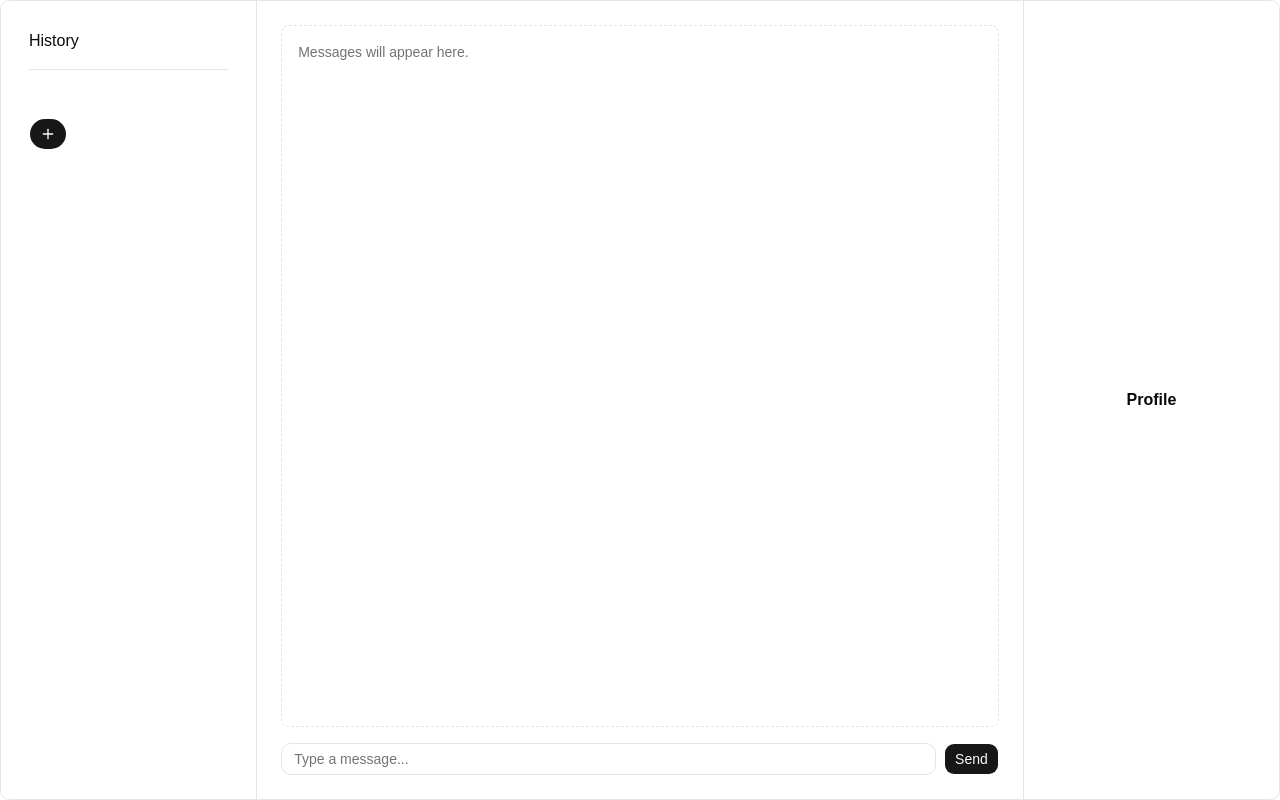
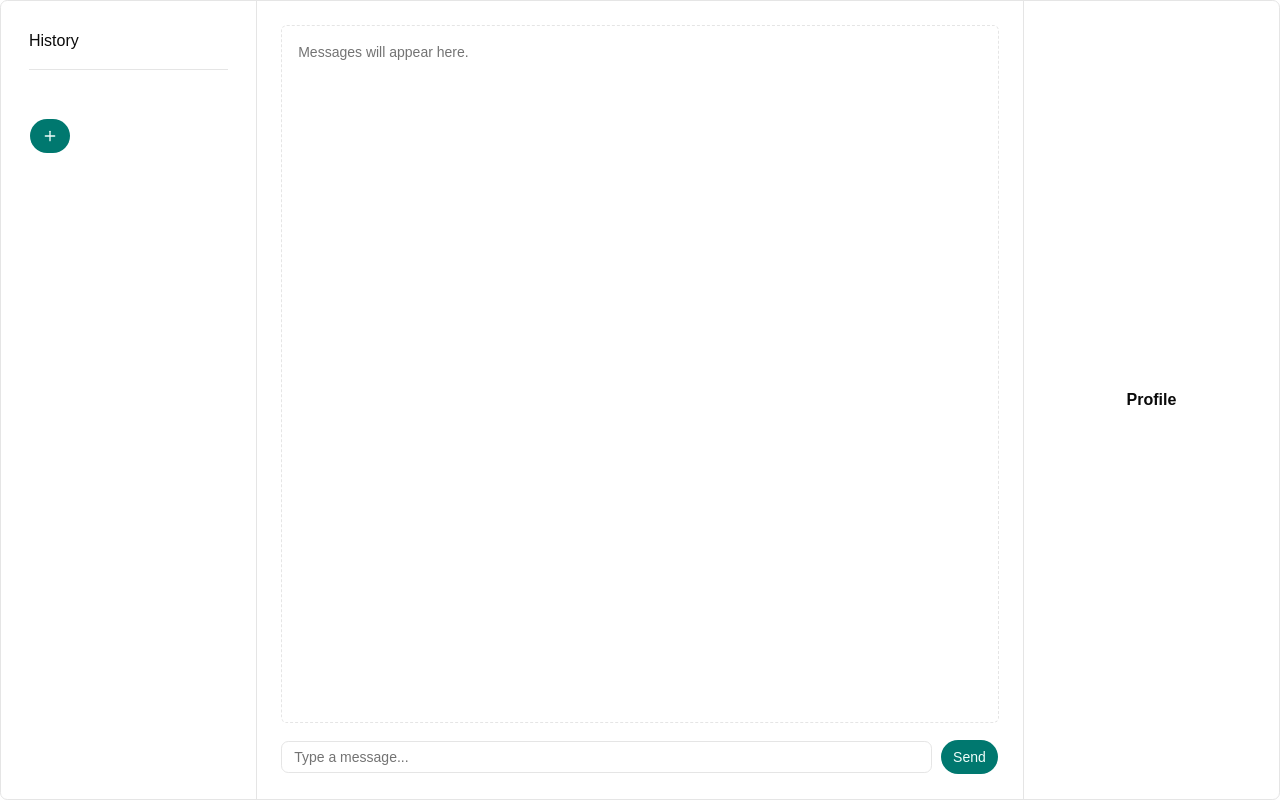
Before and after one commit to csabika98/ConvoVault, a React (Vite) app: page / in a window 1280 px wide. Built offline with nearby package versions, Linux system fonts and the light colour scheme.

Commit message:
apply new shadcn preset

```diff
--- a/package.json
+++ b/package.json
@@ -10,7 +10,9 @@
     "preview": "vite preview"
   },
   "dependencies": {
+    "@fontsource-variable/figtree": "^5.2.10",
     "@fontsource-variable/inter": "^5.2.8",
+    "@phosphor-icons/react": "^2.1.10",
     "@tailwindcss/vite": "^4.2.4",
     "class-variance-authority": "^0.7.1",
     "clsx": "^2.1.1",
@@ -18,8 +20,8 @@
     "radix-ui": "^1.4.3",
     "react": "^19.2.5",
     "react-dom": "^19.2.5",
-    "react-resizable-panels": "^4.10.0",
-    "shadcn": "^4.5.0",
+    "react-resizable-panels": "^4.11.0",
+    "shadcn": "^4.6.0",
     "tailwind-merge": "^3.5.0",
     "tailwindcss": "^4.2.4",
     "tw-animate-css": "^1.4.0"
--- a/src/components/ui/badge.jsx
+++ b/src/components/ui/badge.jsx
@@ -15,7 +15,7 @@
         destructive:
           "bg-destructive/10 text-destructive focus-visible:ring-destructive/20 dark:bg-destructive/20 dark:focus-visible:ring-destructive/40 [a]:hover:bg-destructive/20",
         outline:
-          "border-border text-foreground [a]:hover:bg-muted [a]:hover:text-muted-foreground",
+          "border-border bg-input/30 text-foreground [a]:hover:bg-muted [a]:hover:text-muted-foreground",
         ghost:
           "hover:bg-muted hover:text-muted-foreground dark:hover:bg-muted/50",
         link: "text-primary underline-offset-4 hover:underline",
--- a/src/components/ui/button.jsx
+++ b/src/components/ui/button.jsx
@@ -5,13 +5,13 @@
 import { cn } from "@/lib/utils"
 
 const buttonVariants = cva(
-  "group/button inline-flex shrink-0 items-center justify-center rounded-lg border border-transparent bg-clip-padding text-sm font-medium whitespace-nowrap transition-all outline-none select-none focus-visible:border-ring focus-visible:ring-3 focus-visible:ring-ring/50 active:not-aria-[haspopup]:translate-y-px disabled:pointer-events-none disabled:opacity-50 aria-invalid:border-destructive aria-invalid:ring-3 aria-invalid:ring-destructive/20 dark:aria-invalid:border-destructive/50 dark:aria-invalid:ring-destructive/40 [&_svg]:pointer-events-none [&_svg]:shrink-0 [&_svg:not([class*='size-'])]:size-4",
+  "group/button inline-flex shrink-0 items-center justify-center rounded-4xl border border-transparent bg-clip-padding text-sm font-medium whitespace-nowrap transition-all outline-none select-none focus-visible:border-ring focus-visible:ring-[3px] focus-visible:ring-ring/50 active:not-aria-[haspopup]:translate-y-px disabled:pointer-events-none disabled:opacity-50 aria-invalid:border-destructive aria-invalid:ring-[3px] aria-invalid:ring-destructive/20 dark:aria-invalid:border-destructive/50 dark:aria-invalid:ring-destructive/40 [&_svg]:pointer-events-none [&_svg]:shrink-0 [&_svg:not([class*='size-'])]:size-4",
   {
     variants: {
       variant: {
-        default: "bg-primary text-primary-foreground [a]:hover:bg-primary/80",
+        default: "bg-primary text-primary-foreground hover:bg-primary/80",
         outline:
-          "border-border bg-background hover:bg-muted hover:text-foreground aria-expanded:bg-muted aria-expanded:text-foreground dark:border-input dark:bg-input/30 dark:hover:bg-input/50",
+          "border-border bg-input/30 hover:bg-input/50 hover:text-foreground aria-expanded:bg-muted aria-expanded:text-foreground",
         secondary:
           "bg-secondary text-secondary-foreground hover:bg-secondary/80 aria-expanded:bg-secondary aria-expanded:text-secondary-foreground",
         ghost:
@@ -22,16 +22,14 @@
       },
       size: {
         default:
-          "h-8 gap-1.5 px-2.5 has-data-[icon=inline-end]:pr-2 has-data-[icon=inline-start]:pl-2",
-        xs: "h-6 gap-1 rounded-[min(var(--radius-md),10px)] px-2 text-xs in-data-[slot=button-group]:rounded-lg has-data-[icon=inline-end]:pr-1.5 has-data-[icon=inline-start]:pl-1.5 [&_svg:not([class*='size-'])]:size-3",
-        sm: "h-7 gap-1 rounded-[min(var(--radius-md),12px)] px-2.5 text-[0.8rem] in-data-[slot=button-group]:rounded-lg has-data-[icon=inline-end]:pr-1.5 has-data-[icon=inline-start]:pl-1.5 [&_svg:not([class*='size-'])]:size-3.5",
-        lg: "h-9 gap-1.5 px-2.5 has-data-[icon=inline-end]:pr-2 has-data-[icon=inline-start]:pl-2",
-        icon: "size-8",
-        "icon-xs":
-          "size-6 rounded-[min(var(--radius-md),10px)] in-data-[slot=button-group]:rounded-lg [&_svg:not([class*='size-'])]:size-3",
-        "icon-sm":
-          "size-7 rounded-[min(var(--radius-md),12px)] in-data-[slot=button-group]:rounded-lg",
-        "icon-lg": "size-9",
+          "h-9 gap-1.5 px-3 has-data-[icon=inline-end]:pr-2.5 has-data-[icon=inline-start]:pl-2.5",
+        xs: "h-6 gap-1 px-2.5 text-xs has-data-[icon=inline-end]:pr-2 has-data-[icon=inline-start]:pl-2 [&_svg:not([class*='size-'])]:size-3",
+        sm: "h-8 gap-1 px-3 has-data-[icon=inline-end]:pr-2 has-data-[icon=inline-start]:pl-2",
+        lg: "h-10 gap-1.5 px-4 has-data-[icon=inline-end]:pr-3 has-data-[icon=inline-start]:pl-3",
+        icon: "size-9",
+        "icon-xs": "size-6 [&_svg:not([class*='size-'])]:size-3",
+        "icon-sm": "size-8",
+        "icon-lg": "size-10",
       },
     },
     defaultVariants: {
--- a/src/components/ui/card.jsx
+++ b/src/components/ui/card.jsx
@@ -12,7 +12,7 @@
       data-slot="card"
       data-size={size}
       className={cn(
-        "group/card flex flex-col gap-4 overflow-hidden rounded-xl bg-card py-4 text-sm text-card-foreground ring-1 ring-foreground/10 has-data-[slot=card-footer]:pb-0 has-[>img:first-child]:pt-0 data-[size=sm]:gap-3 data-[size=sm]:py-3 data-[size=sm]:has-data-[slot=card-footer]:pb-0 *:[img:first-child]:rounded-t-xl *:[img:last-child]:rounded-b-xl",
+        "group/card flex flex-col gap-6 overflow-hidden rounded-2xl bg-card py-6 text-sm text-card-foreground ring-1 ring-foreground/10 has-[>img:first-child]:pt-0 data-[size=sm]:gap-4 data-[size=sm]:py-4 *:[img:first-child]:rounded-t-xl *:[img:last-child]:rounded-b-xl",
         className
       )}
       {...props} />
@@ -27,7 +27,7 @@
     <div
       data-slot="card-header"
       className={cn(
-        "group/card-header @container/card-header grid auto-rows-min items-start gap-1 rounded-t-xl px-4 group-data-[size=sm]/card:px-3 has-data-[slot=card-action]:grid-cols-[1fr_auto] has-data-[slot=card-description]:grid-rows-[auto_auto] [.border-b]:pb-4 group-data-[size=sm]/card:[.border-b]:pb-3",
+        "group/card-header @container/card-header grid auto-rows-min items-start gap-2 rounded-t-xl px-6 group-data-[size=sm]/card:px-4 has-data-[slot=card-action]:grid-cols-[1fr_auto] has-data-[slot=card-description]:grid-rows-[auto_auto] [.border-b]:pb-6 group-data-[size=sm]/card:[.border-b]:pb-4",
         className
       )}
       {...props} />
@@ -41,10 +41,7 @@
   return (
     <div
       data-slot="card-title"
-      className={cn(
-        "font-heading text-base leading-snug font-medium group-data-[size=sm]/card:text-sm",
-        className
-      )}
+      className={cn("font-heading text-base font-medium", className)}
       {...props} />
   );
 }
@@ -83,7 +80,7 @@
   return (
     <div
       data-slot="card-content"
-      className={cn("px-4 group-data-[size=sm]/card:px-3", className)}
+      className={cn("px-6 group-data-[size=sm]/card:px-4", className)}
       {...props} />
   );
 }
@@ -96,7 +93,7 @@
     <div
       data-slot="card-footer"
       className={cn(
-        "flex items-center rounded-b-xl border-t bg-muted/50 p-4 group-data-[size=sm]/card:p-3",
+        "flex items-center rounded-b-xl px-6 group-data-[size=sm]/card:px-4 [.border-t]:pt-6 group-data-[size=sm]/card:[.border-t]:pt-4",
         className
       )}
       {...props} />
--- a/src/components/ui/resizable.jsx
+++ b/src/components/ui/resizable.jsx
@@ -9,7 +9,7 @@
   return (
     <ResizablePrimitive.Group
       data-slot="resizable-panel-group"
-      className={cn("flex h-full min-w-0 aria-[orientation=vertical]:flex-col", className)}
+      className={cn("flex h-full w-full aria-[orientation=vertical]:flex-col", className)}
       {...props} />
   );
 }
--- a/src/components/ui/separator.jsx
+++ b/src/components/ui/separator.jsx
@@ -1,3 +1,5 @@
+"use client"
+
 import * as React from "react"
 import { Separator as SeparatorPrimitive } from "radix-ui"
 
--- a/src/index.css
+++ b/src/index.css
@@ -2,12 +2,13 @@
 @import "tw-animate-css";
 @import "shadcn/tailwind.css";
 @import "@fontsource-variable/inter";
+@import "@fontsource-variable/figtree";
 
 @custom-variant dark (&:is(.dark *));
 
 @theme inline {
     --font-heading: var(--font-sans);
-    --font-sans: 'Inter Variable', sans-serif;
+    --font-sans: 'Figtree Variable', sans-serif;
     --color-sidebar-ring: var(--sidebar-ring);
     --color-sidebar-border: var(--sidebar-border);
     --color-sidebar-accent-foreground: var(--sidebar-accent-foreground);
@@ -55,28 +56,28 @@
     --card-foreground: oklch(0.145 0 0);
     --popover: oklch(1 0 0);
     --popover-foreground: oklch(0.145 0 0);
-    --primary: oklch(0.205 0 0);
-    --primary-foreground: oklch(0.985 0 0);
-    --secondary: oklch(0.97 0 0);
-    --secondary-foreground: oklch(0.205 0 0);
+    --primary: oklch(0.511 0.096 186.391);
+    --primary-foreground: oklch(0.984 0.014 180.72);
+    --secondary: oklch(0.967 0.001 286.375);
+    --secondary-foreground: oklch(0.21 0.006 285.885);
     --muted: oklch(0.97 0 0);
     --muted-foreground: oklch(0.556 0 0);
-    --accent: oklch(0.97 0 0);
-    --accent-foreground: oklch(0.205 0 0);
+    --accent: oklch(0.511 0.096 186.391);
+    --accent-foreground: oklch(0.984 0.014 180.72);
     --destructive: oklch(0.577 0.245 27.325);
     --border: oklch(0.922 0 0);
     --input: oklch(0.922 0 0);
     --ring: oklch(0.708 0 0);
-    --chart-1: oklch(0.87 0 0);
-    --chart-2: oklch(0.556 0 0);
-    --chart-3: oklch(0.439 0 0);
-    --chart-4: oklch(0.371 0 0);
-    --chart-5: oklch(0.269 0 0);
-    --radius: 0.625rem;
+    --chart-1: oklch(0.855 0.138 181.071);
+    --chart-2: oklch(0.704 0.14 182.503);
+    --chart-3: oklch(0.6 0.118 184.704);
+    --chart-4: oklch(0.511 0.096 186.391);
+    --chart-5: oklch(0.437 0.078 188.216);
+    --radius: 0.45rem;
     --sidebar: oklch(0.985 0 0);
     --sidebar-foreground: oklch(0.145 0 0);
-    --sidebar-primary: oklch(0.205 0 0);
-    --sidebar-primary-foreground: oklch(0.985 0 0);
+    --sidebar-primary: oklch(0.6 0.118 184.704);
+    --sidebar-primary-foreground: oklch(0.984 0.014 180.72);
     --sidebar-accent: oklch(0.97 0 0);
     --sidebar-accent-foreground: oklch(0.205 0 0);
     --sidebar-border: oklch(0.922 0 0);
@@ -90,27 +91,27 @@
     --card-foreground: oklch(0.985 0 0);
     --popover: oklch(0.205 0 0);
     --popover-foreground: oklch(0.985 0 0);
-    --primary: oklch(0.922 0 0);
-    --primary-foreground: oklch(0.205 0 0);
-    --secondary: oklch(0.269 0 0);
+    --primary: oklch(0.437 0.078 188.216);
+    --primary-foreground: oklch(0.984 0.014 180.72);
+    --secondary: oklch(0.274 0.006 286.033);
     --secondary-foreground: oklch(0.985 0 0);
     --muted: oklch(0.269 0 0);
     --muted-foreground: oklch(0.708 0 0);
-    --accent: oklch(0.269 0 0);
-    --accent-foreground: oklch(0.985 0 0);
+    --accent: oklch(0.437 0.078 188.216);
+    --accent-foreground: oklch(0.984 0.014 180.72);
     --destructive: oklch(0.704 0.191 22.216);
     --border: oklch(1 0 0 / 10%);
     --input: oklch(1 0 0 / 15%);
     --ring: oklch(0.556 0 0);
-    --chart-1: oklch(0.87 0 0);
-    --chart-2: oklch(0.556 0 0);
-    --chart-3: oklch(0.439 0 0);
-    --chart-4: oklch(0.371 0 0);
-    --chart-5: oklch(0.269 0 0);
+    --chart-1: oklch(0.855 0.138 181.071);
+    --chart-2: oklch(0.704 0.14 182.503);
+    --chart-3: oklch(0.6 0.118 184.704);
+    --chart-4: oklch(0.511 0.096 186.391);
+    --chart-5: oklch(0.437 0.078 188.216);
     --sidebar: oklch(0.205 0 0);
     --sidebar-foreground: oklch(0.985 0 0);
-    --sidebar-primary: oklch(0.488 0.243 264.376);
-    --sidebar-primary-foreground: oklch(0.985 0 0);
+    --sidebar-primary: oklch(0.704 0.14 182.503);
+    --sidebar-primary-foreground: oklch(0.277 0.046 192.524);
     --sidebar-accent: oklch(0.269 0 0);
     --sidebar-accent-foreground: oklch(0.985 0 0);
     --sidebar-border: oklch(1 0 0 / 10%);
```
Also changed, not shown: components.json, 1 other file (tests, documents, lock files or other folders).
